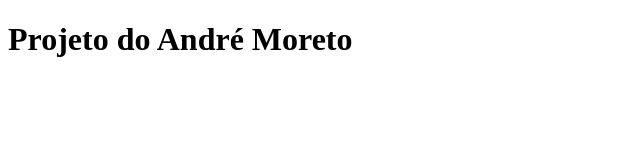
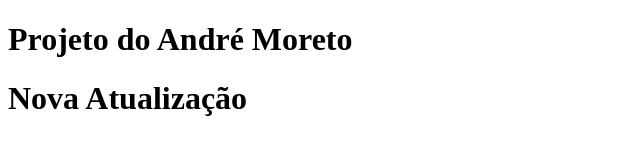
Before and after one commit to amoreto17/curso-git, a plain HTML site: page index.html in a window 1280 px wide. Shown: the whole page, without its empty margins (0-640 px from the left). Drawn offline with Linux system fonts and the light colour scheme.

Commit message:
Titulo da Página

```diff
--- a/index.html
+++ b/index.html
@@ -6,5 +6,6 @@
   </head>
   <body>
       <h1>Projeto do André Moreto</h1>
+      <h1>Nova Atualização</h1>
   </body>
 </html>
```
